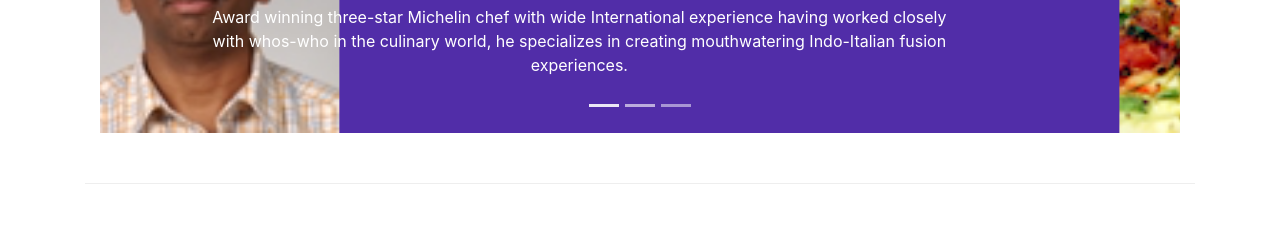
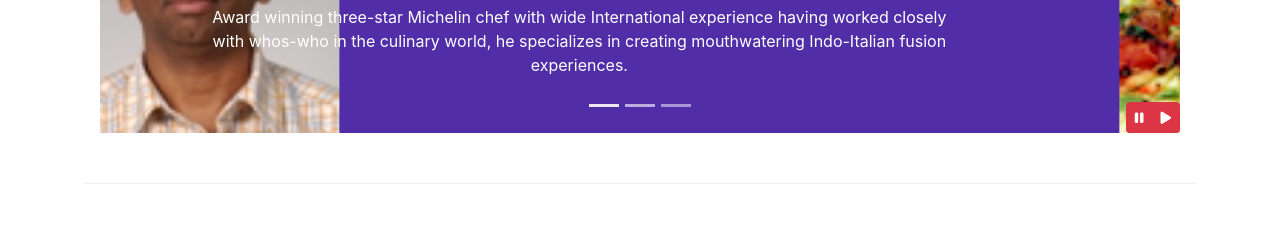
Before and after one commit to iemprashant/bootstrap-practise, a website: page index.html in a window 1280 px wide. Shown: the part 551-782 px from the top of the page. Drawn offline with nearby package versions, Linux system fonts and the light colour scheme.

Commit message:
js jQuery

```diff
--- a/css/styles.css
+++ b/css/styles.css
@@ -60,3 +60,8 @@
     left: 0;
     min-height: 300px;
 }
+#carouselbutton{
+    right: 0px;
+    position: absolute;
+    bottom: 0px;
+}
--- a/index.html
+++ b/index.html
@@ -199,6 +199,14 @@
                     <a class="carousel-control-next" href="#mycarousel" role="button" data-slide="next">
                         <span class="carousel-control-next-icon"></span>
                     </a>
+                    <div class="btn-group" id="carouselbutton">
+                        <button class="btn btn-danger btn-sm" id="carousel-pause">
+                            <span class="fa fa-pause"></span>
+                        </button>
+                        <button class="btn btn-danger btn-sm" id="carousel-play">
+                            <span class="fa fa-play"></span>
+                        </button>
+                    </div>
                 </div>
             </div>
         </div>
@@ -304,6 +312,17 @@
     <script src="node_modules/jquery/dist/jquery.slim.min.js"></script>
     <script src="node_modules/popper.js/dist/umd/popper.min.js"></script>
     <script src="node_modules/bootstrap/dist/js/bootstrap.min.js"></script>
+    <script>
+        $(document).ready(function(){
+            $('#mycarousel').carousel({interval:1000});
+            $('carousel-pause').click(function(){
+                $('#mycarousel').carousel('pause');
+                });
+            $('carousel-play').click(function(){
+                $('#mycarousel').carousel('cycle');
+                });
+        });
+    </script>
 
 </body>
 
```
